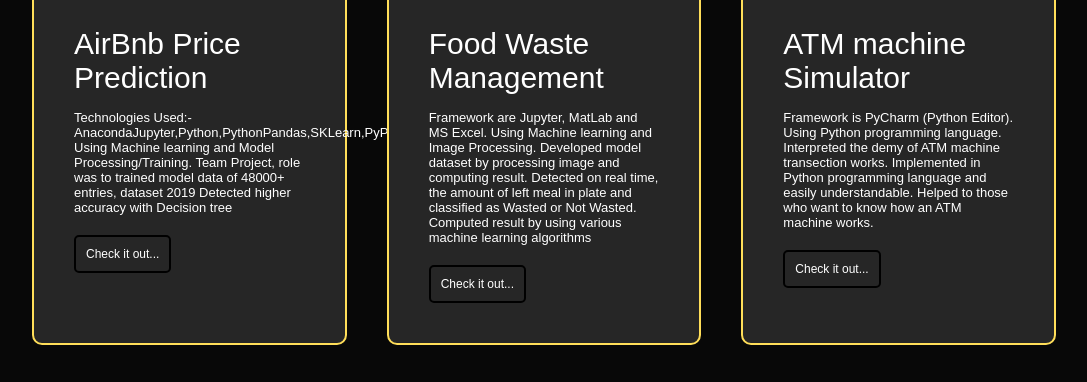
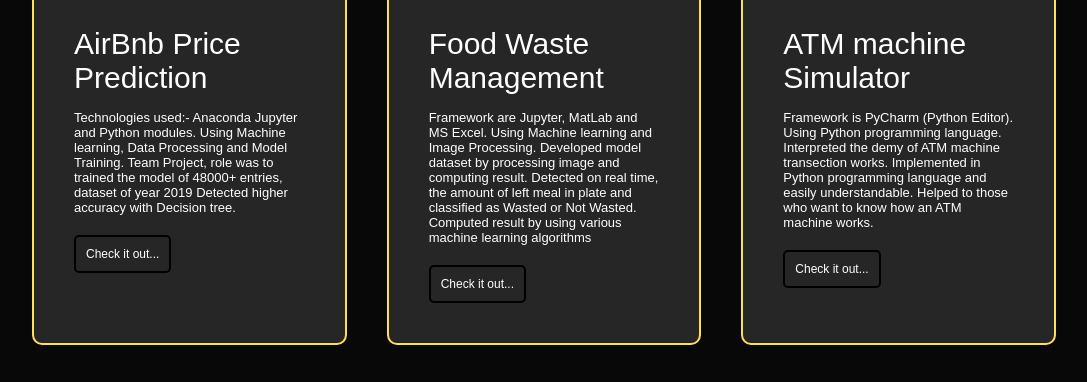
Before and after one commit to Yash-Kumar-Gupta-0845/Portfolio, a plain HTML site: page index.html in a window 1280 px wide. Shown: the part 1776-2158 px from the top of the page, without its empty margins (96-1183 px from the left). Drawn offline with Linux system fonts and the light colour scheme.

Commit message:
Update index.html

```diff
--- a/index.html
+++ b/index.html
@@ -83,10 +83,10 @@
                 <div>
                     <i class="fa-solid fa-code"></i>
                     <h2>AirBnb Price Prediction</h2>
-                    <p>Technologies Used:- AnacondaJupyter,Python,PythonPandas,SKLearn,PyPlot.
-                         Using Machine learning and Model Processing/Training.
-                         Team Project, role was to trained model data of 48000+ entries, dataset 2019
-                         Detected higher accuracy with Decision tree</p>
+                    <p>Technologies used:- Anaconda Jupyter and Python modules.
+                         Using Machine learning, Data Processing and Model Training.
+                         Team Project, role was to trained the model of 48000+ entries, dataset of year 2019
+                         Detected higher accuracy with Decision tree.</p>
                          <a href="https://github.com/Yash-Kumar-Gupta-0845/Mini-Project-2" target="_blank">Check it out...</a>
                 </div>
                 <div>
```
